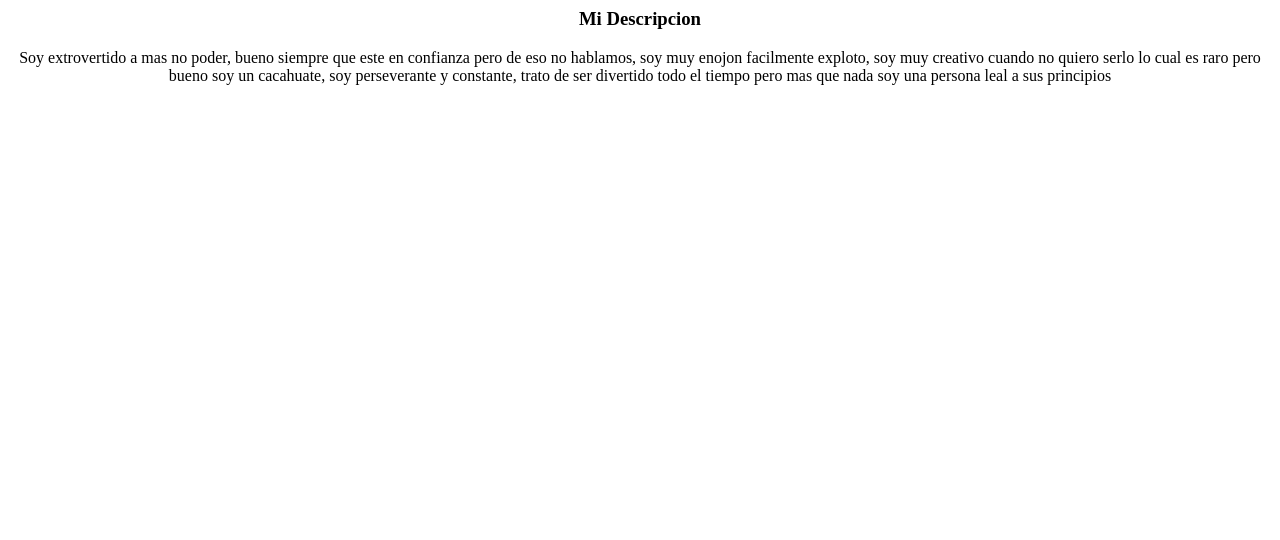
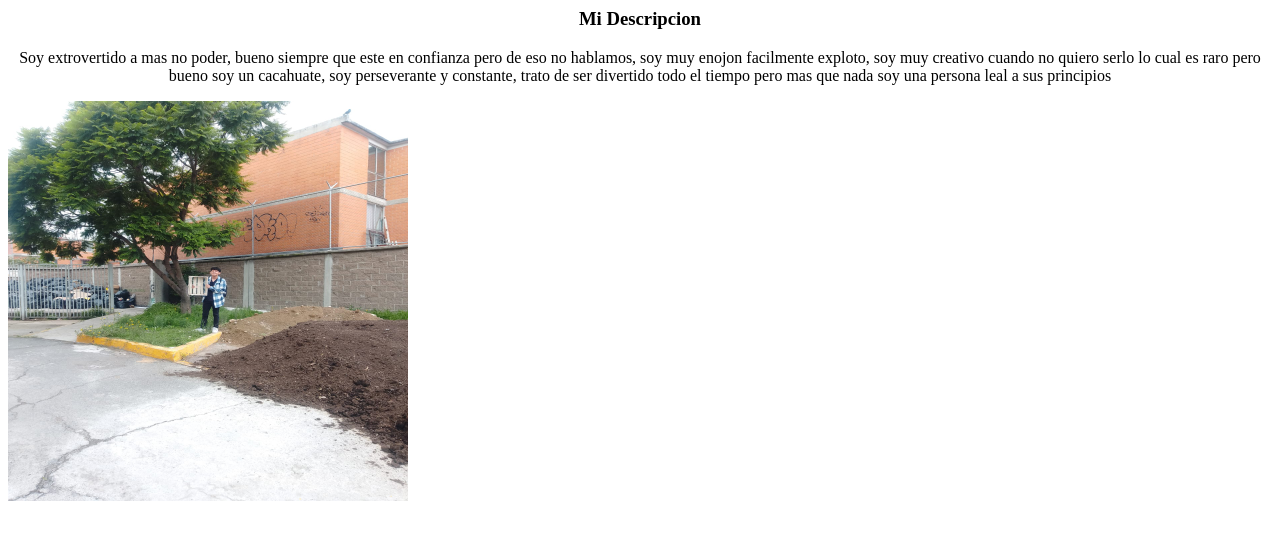
Before and after one commit to P4matz/P4matz.github.io, a plain HTML site: page midescripcion.html in a window 1280 px wide. Drawn offline with Linux system fonts and the light colour scheme.

Commit message:
Update midescripcion.html

```diff
--- a/midescripcion.html
+++ b/midescripcion.html
@@ -5,5 +5,6 @@
 <center><h3>Mi Descripcion</h3>
 <p align="center">Soy extrovertido a mas no poder, bueno siempre que este en confianza pero de eso no hablamos, soy muy enojon facilmente exploto, soy muy creativo cuando no quiero serlo lo cual es raro pero bueno soy un cacahuate, soy perseverante y constante, trato de ser divertido todo el tiempo pero mas que nada soy una persona leal a sus principios
 </center>
+<img src="IMG-20250619-WA0002.jpg" width=400 height=400>
 </body>
 </html>
```
